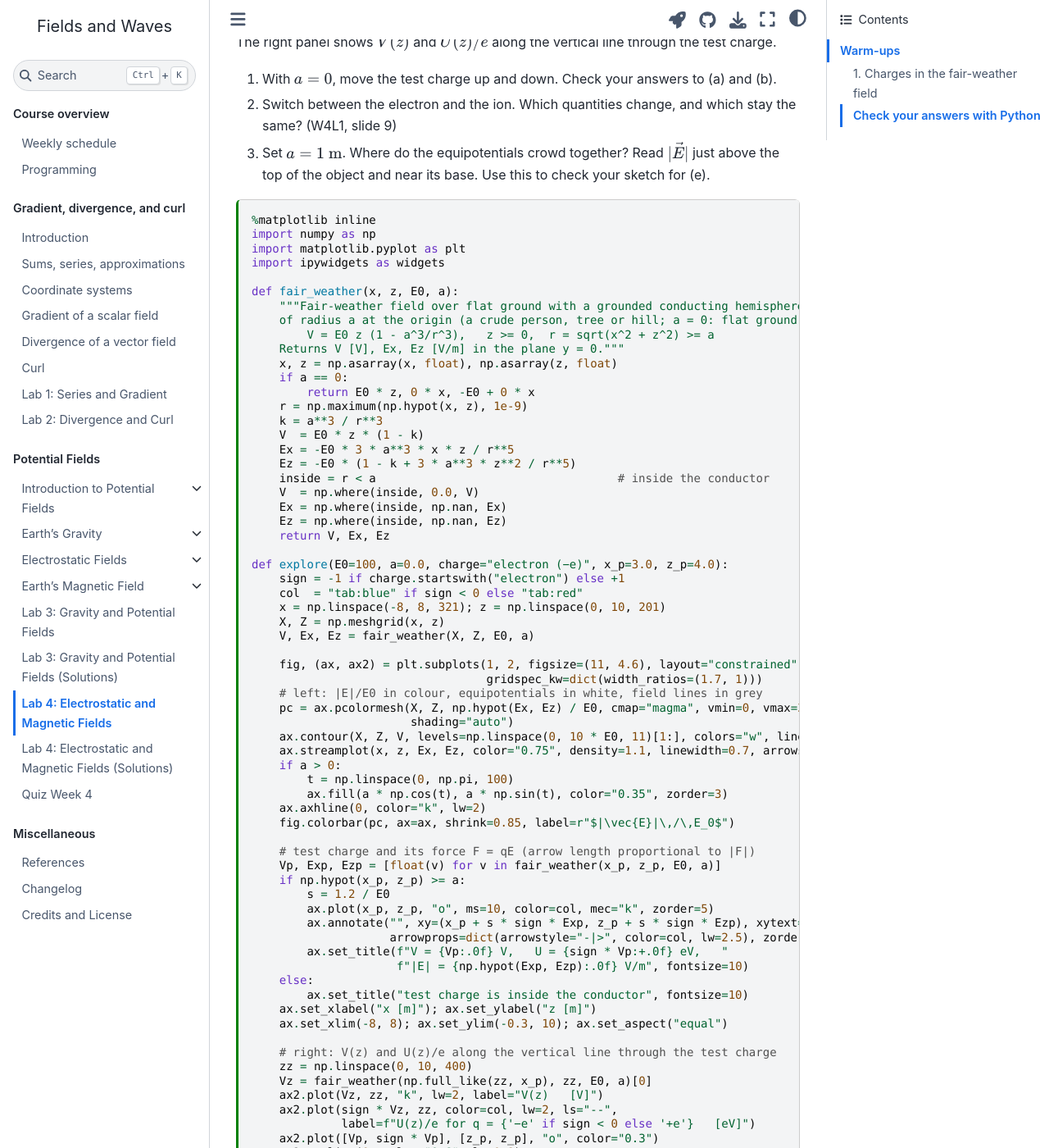
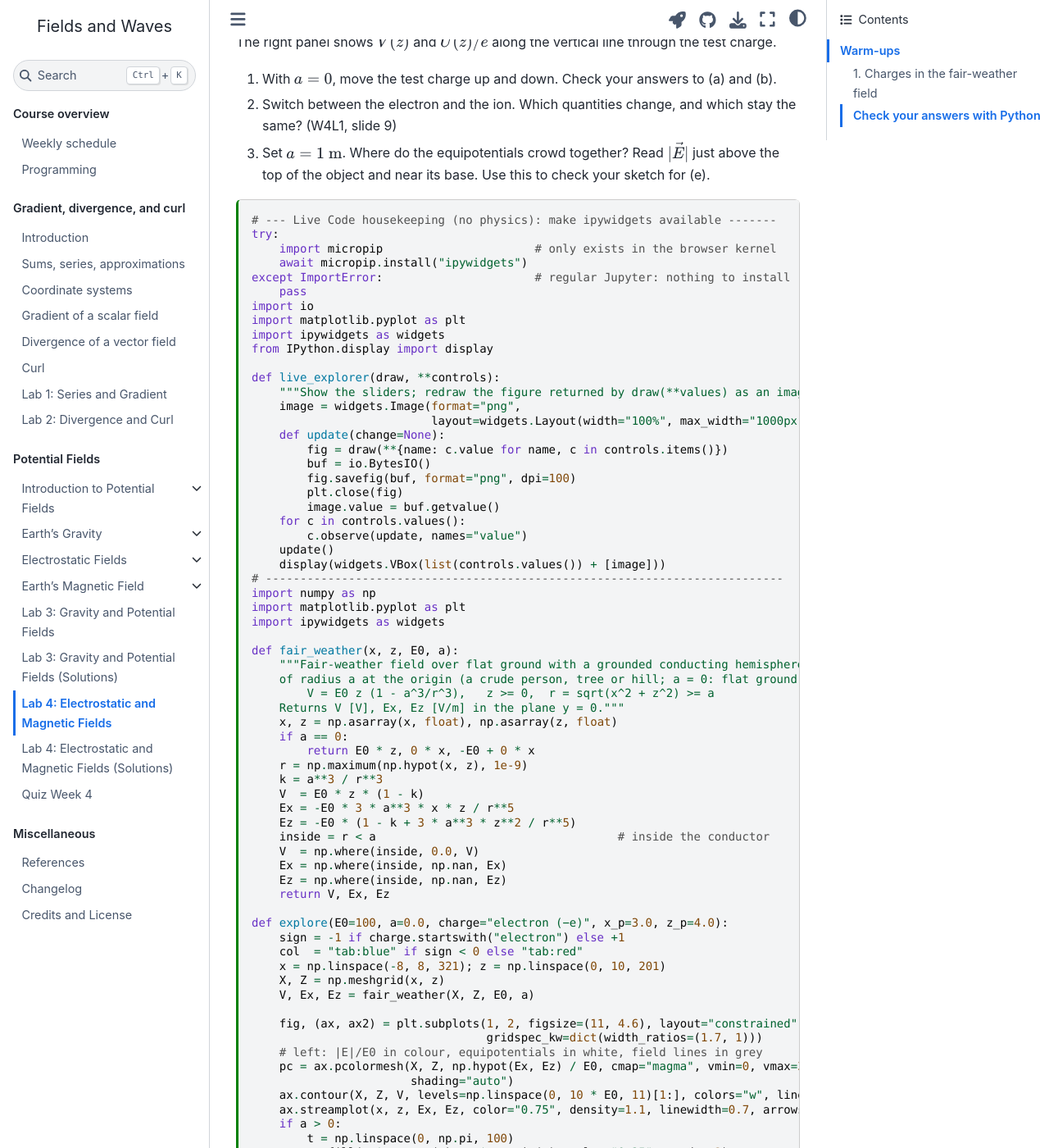
Before and after one commit to BScECT/FieldWaves, a Jupyter Book: the page built from book/2_potential_fields/labs/week4/week4_exercises.md, in a window 1280 px wide and 1400 px high, scrolled down 1950 px. Shown: the whole window at 82% size. Built offline with Jupyter Book 1.0.4 settings and Sphinx 7.4.7 and the Sphinx Book theme 1.1.4, drawn with Linux system fonts in a browser that asks for light colours; pages that are not in the unit, such as notebooks, are missing from menus; comment, search, counter and statistics services are not loaded; some of the changed text lies outside the part shown.

Commit message:
updated python cell ex fair-weather

````diff
--- a/book/2_potential_fields/labs/week4/week4_exercises.md
+++ b/book/2_potential_fields/labs/week4/week4_exercises.md
@@ -80,8 +80,34 @@ The left panel shows the field strength $|\vec{E}|/E_0$ in colour, the equipoten
 1. With $a = 0$, move the test charge up and down. Check your answers to (a) and (b).
 2. Switch between the electron and the ion. Which quantities change, and which stay the same? (W4L1, slide 9)
 3. Set $a = 1\ \mathrm{m}$. Where do the equipotentials crowd together? Read $|\vec{E}|$ just above the top of the object and near its base. Use this to check your sketch for (e).
+
 ```{code-cell} ipython3
-%matplotlib inline
+# --- Live Code housekeeping (no physics): make ipywidgets available -------
+try:
+    import micropip                      # only exists in the browser kernel
+    await micropip.install("ipywidgets")
+except ImportError:                      # regular Jupyter: nothing to install
+    pass
+import io
+import matplotlib.pyplot as plt
+import ipywidgets as widgets
+from IPython.display import display
+
+def live_explorer(draw, **controls):
+    """Show the sliders; redraw the figure returned by draw(**values) as an image."""
+    image = widgets.Image(format="png",
+                          layout=widgets.Layout(width="100%", max_width="1000px"))
+    def update(change=None):
+        fig = draw(**{name: c.value for name, c in controls.items()})
+        buf = io.BytesIO()
+        fig.savefig(buf, format="png", dpi=100)
+        plt.close(fig)
+        image.value = buf.getvalue()
+    for c in controls.values():
+        c.observe(update, names="value")
+    update()
+    display(widgets.VBox(list(controls.values()) + [image]))
+# ---------------------------------------------------------------------------
 import numpy as np
 import matplotlib.pyplot as plt
 import ipywidgets as widgets
@@ -151,10 +177,10 @@ def explore(E0=100, a=0.0, charge="electron (−e)", x_p=3.0, z_p=4.0):
     ax2.set_xlabel("V [V]   or   U/e [eV]"); ax2.set_ylabel("z [m]")
     ax2.set_title(f"Profile along x = {x_p:.1f} m", fontsize=10)
     ax2.legend(loc="upper left", fontsize=8, frameon=False)
-    plt.show()
+    return fig
 
 style = {"description_width": "150px"}
-widgets.interact(
+live_explorer(
     explore,
     E0=widgets.FloatSlider(value=100, min=50, max=300, step=10, style=style,
                            description="E₀ [V/m]", continuous_update=False),
````
